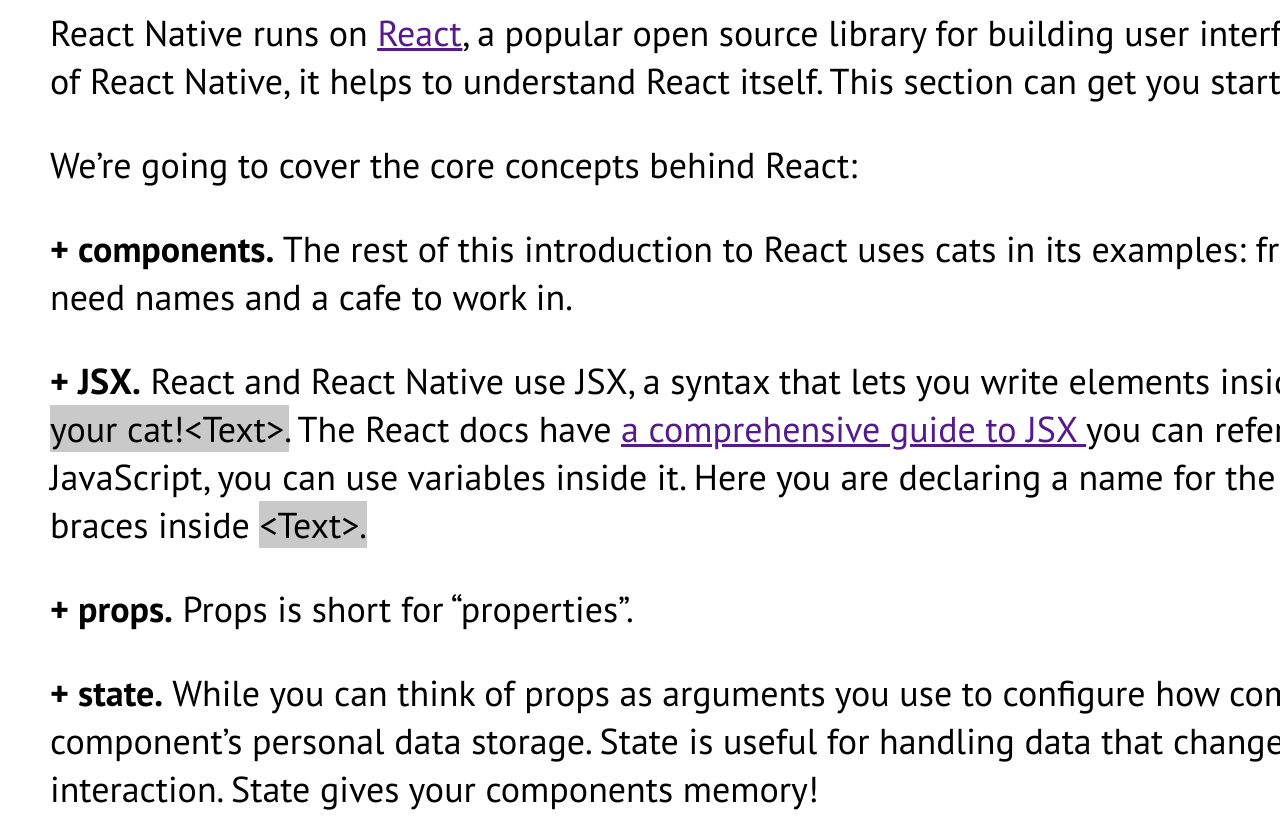
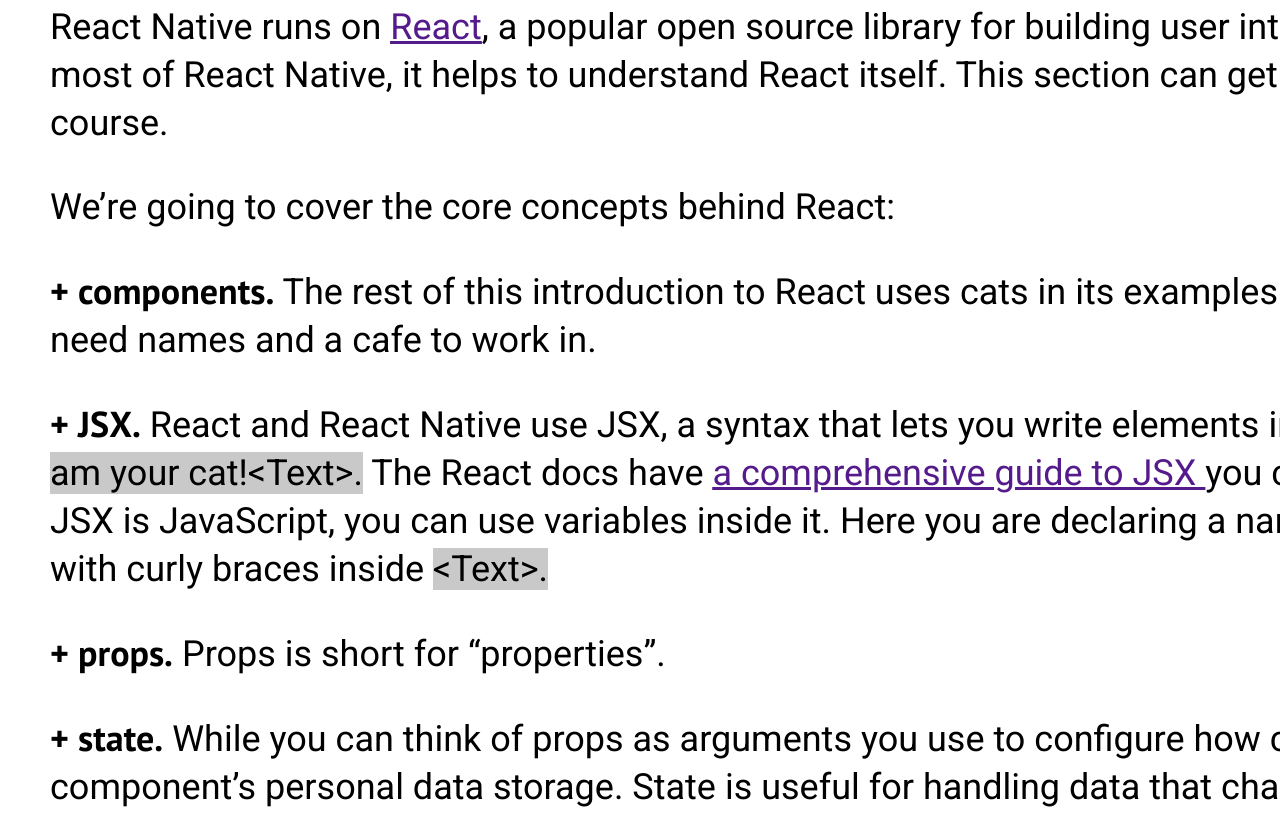
Before and after one commit to vira123/Vira-Khomiak, a plain HTML site: page Lesson5/index.html in a window 1280 px wide. Shown: the part 983-1800 px from the top of the page. Drawn offline with Linux system fonts and the light colour scheme.

Commit message:
font+class bold

```diff
--- a/Lesson5/index.html
+++ b/Lesson5/index.html
@@ -51,12 +51,12 @@
 
             <p>We’re going to cover the core concepts behind React:</p>
 
-            <p><b>+ components.</b>
+            <p><span class="bold">+ components.</span>
              The rest of this introduction to React uses cats in its examples:
              friendly, approachable creatures that need names and a cafe to work in.
             </p>
 
-            <p><b>+ JSX.</b> React and React Native use JSX, a syntax that
+            <p><span class="bold">+ JSX.</span> React and React Native use JSX, a syntax that
              lets you write elements inside JavaScript like so:
             <span class="grey__text">&ltText&gtHello, I am your cat!&ltText&gt.</span>
              The React docs have <a href =""><u>a comprehensive guide to JSX </u></a>
@@ -66,9 +66,9 @@
              <span class="grey__text">&ltText&gt.</span>
             </p>
 
-            <p><b>+ props.</b> Props is short for “properties”. </p>
+            <p><span class="bold">+ props.</span> Props is short for “properties”. </p>
 
-            <p><b>+ state.</b> While you can think of props as
+            <p><span class="bold">+ state.</span> While you can think of props as
              arguments you use to configure how components render,
              state is like a component’s personal data storage.
              State is useful for handling data that changes over
--- a/Lesson5/style.css
+++ b/Lesson5/style.css
@@ -5,7 +5,6 @@
 }
 *{
     font-family: 'Roboto', sans-serif;
-    font-family: 'PT Sans', sans-serif;
 }
 .title{
     width: 1840px;
@@ -50,6 +49,10 @@ h2{
     text-transform: uppercase;
     font-weight: 700;
 }
+.bold{
+    font-family: 'PT Sans', sans-serif;
+    font-weight: 700;
+}
 
 .grey__text{
     background-color: #C9C9C9;
```
